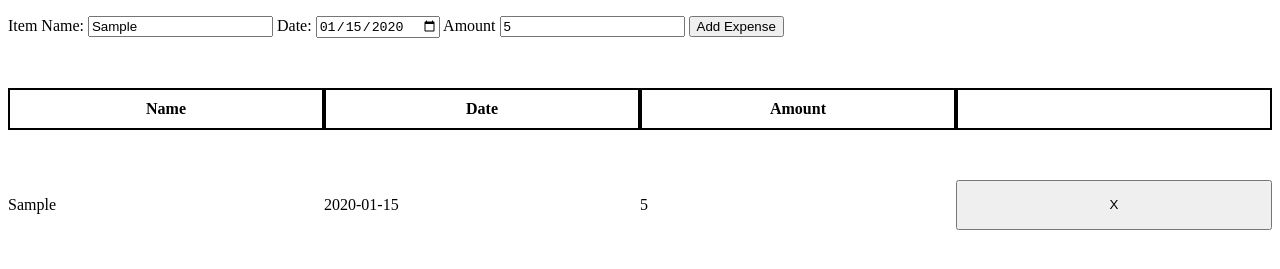
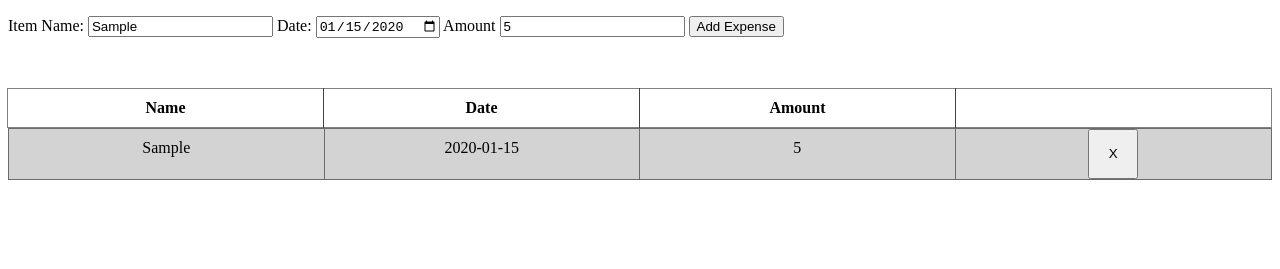
Before and after one commit to ScottChau/Expense-Tracker, a plain HTML site: page index.html in a window 1280 px wide. Both pictures are taken after typing "Sample", "2020-01-15", "5" into the empty fields and a click on the button "Add Expense". Shown: the part 105-374 px from the top of the page. Drawn offline with Linux system fonts and the light colour scheme.

Commit message:
All function completed

```diff
--- a/script.js
+++ b/script.js
@@ -4,8 +4,24 @@ const amount = document.getElementById("amount");
 const form = document.getElementById("form");
 const container = document.querySelector(".container");
 
+let p = null;
+
+function noItem() {
+  p = document.createElement("p");
+  p.appendChild(document.createTextNode("No expenses added yet!"));
+  container.appendChild(p);
+}
+
+noItem();
+
 form.addEventListener("submit", (e) => {
   e.preventDefault();
+
+  if (p) {
+    container.removeChild(p);
+    p = null;
+  }
+
   const newDiv = document.createElement("div");
 
   const item = document.createElement("p");
@@ -19,10 +35,12 @@ form.addEventListener("submit", (e) => {
   deleteBtn.innerHTML = "X";
   deleteBtn.addEventListener("click", () => {
     container.removeChild(newDiv);
+
+    if (document.querySelector(".section") === null) noItem();
   });
 
   newDiv.append(item, dateCopy, amt, deleteBtn);
-  newDiv.classList.add("display_section");
+  newDiv.classList.add("section");
 
   container.appendChild(newDiv);
 });
--- a/style.css
+++ b/style.css
@@ -1,11 +1,40 @@
+.input_section {
+  margin-bottom: 50px;
+}
+
+.container p {
+  margin: 0;
+  height: 30px;
+  background-color: lightgrey;
+}
+
 .display_section {
-  margin-top: 50px;
   display: grid;
   grid-template-columns: repeat(4, 1fr);
 }
 
 .display_section strong {
   text-align: center;
-  border: 2px black solid;
+  margin-left: -1px;
+  border: 1px solid rgba(5, 5, 5, 0.5);
   padding: 10px;
 }
+
+.section {
+  display: grid;
+  grid-template-columns: repeat(4, 1fr);
+  background-color: lightgrey;
+  border: 1px solid rgba(5, 5, 5, 0.5);
+}
+
+.section p {
+  margin: 0;
+  text-align: center;
+  border-right: 1px solid rgba(5, 5, 5, 0.5);
+  padding: 10px;
+}
+
+.section button {
+  width: 50px;
+  margin: 0 auto;
+}
```
